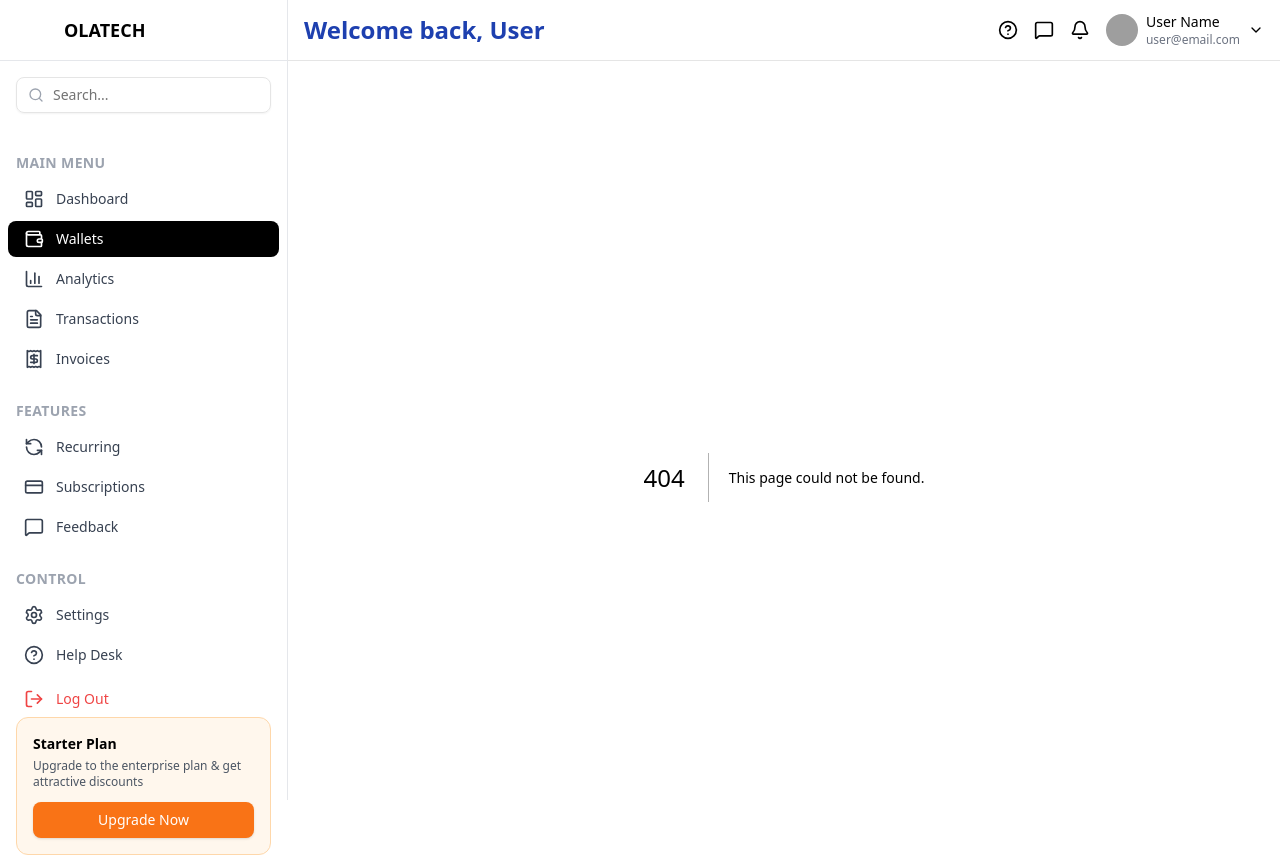
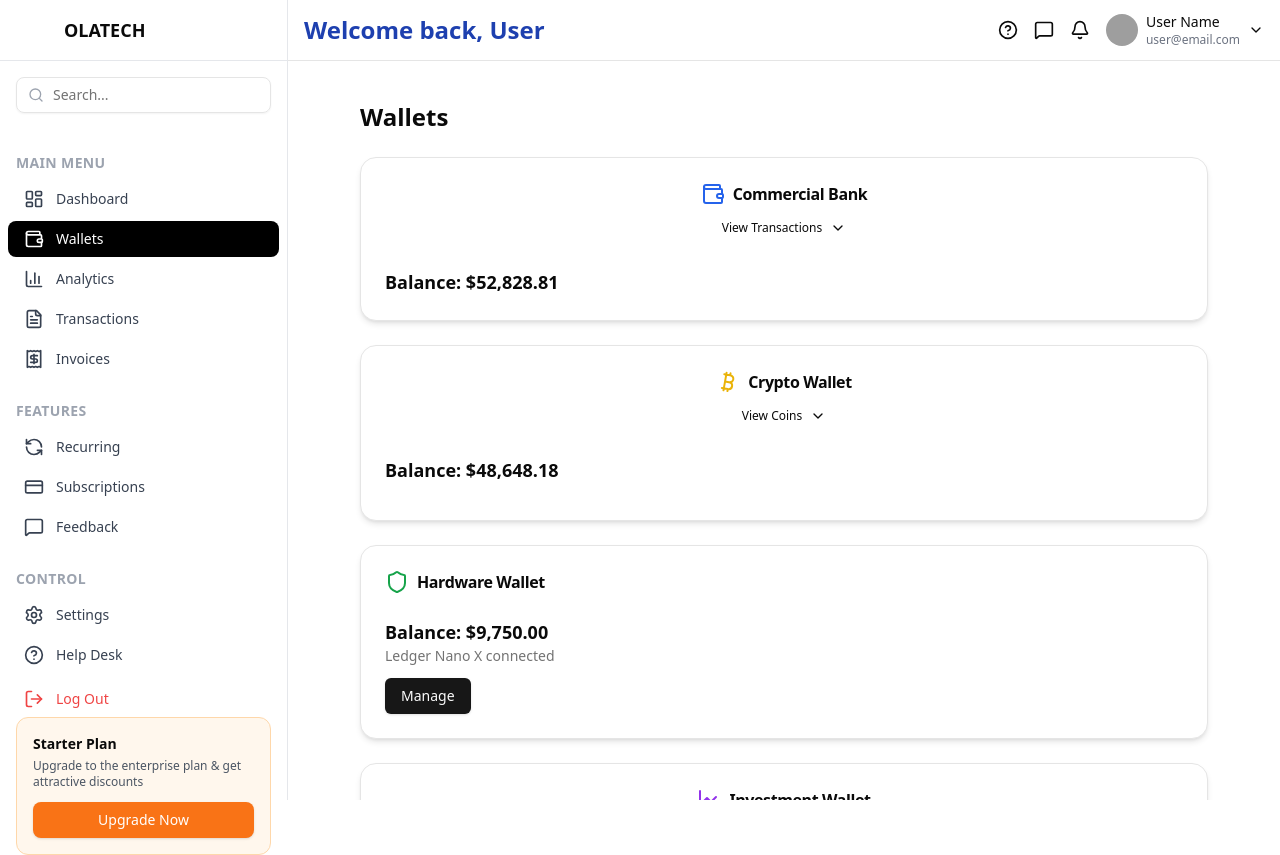
Before and after one commit to BANKOLEDO/olatech-dashboard, a Next.js app: page /wallets in a window 1280 px wide. Before the commit this address had no page. Built offline with nearby package versions, Linux system fonts and the light colour scheme; grey boxes are pictures that could not be loaded.

Commit message:
add wallet page

```diff
--- /dev/null
+++ b/src/app/wallets/page.jsx
@@ -0,0 +1,202 @@
+"use client";
+
+import { motion } from "framer-motion";
+import { Card, CardContent, CardHeader, CardTitle } from "@/components/ui/card";
+import { Button } from "@/components/ui/button";
+import {
+  ChevronDown,
+  ChevronUp,
+  Wallet,
+  Bitcoin,
+  DollarSign,
+  Shield,
+  LineChart,
+} from "lucide-react";
+import { useState } from "react";
+
+export default function WalletsPage() {
+  const [showCrypto, setShowCrypto] = useState(false);
+  const [showBankTxns, setShowBankTxns] = useState(false);
+  const [showManage, setShowManage] = useState(false);
+  const [showInvestments, setShowInvestments] = useState(false);
+
+  const initialBankBalance = 50000; // starting balance
+  const bankTransactions = [
+    { id: 1, name: "Grocery Store", amount: "-$55.20", date: "Aug 12, 2025" },
+    { id: 2, name: "Salary Deposit", amount: "+$3,800.00", date: "Aug 10, 2025" },
+    { id: 3, name: "Netflix", amount: "-$15.99", date: "Aug 08, 2025" },
+    { id: 4, name: "ATM Withdrawal", amount: "-$900.00", date: "Aug 05, 2025" },
+  ];
+
+  const cryptoCoins = [
+    { name: "Bitcoin", symbol: "BTC", balance: "0.35", usd: 39844.35, icon: <Bitcoin className="w-5 h-5 text-yellow-500" /> },
+    { name: "Ethereum", symbol: "ETH", balance: "1.8", usd: 7603.83, icon: <DollarSign className="w-5 h-5 text-indigo-500" /> },
+    { name: "USDT", symbol: "USDT", balance: "1200", usd: 1200, icon: <Shield className="w-5 h-5 text-green-500" /> },
+  ];
+
+  const hardwareWallet = {
+    balance: 9750,
+    device: "Ledger Nano X",
+  };
+
+  const investments = [
+    { id: 1, name: "Tesla Stocks", amount: "$4,500.00", change: "+2.1%" },
+    { id: 2, name: "S&P 500 ETF", amount: "$8,200.00", change: "-0.5%" },
+    { id: 3, name: "Polygon Staking", amount: "$2,900.00", change: "+3.8%" },
+  ];
+
+  const totalBankBalance = bankTransactions
+    .reduce((acc, txn) => {
+      const amount = parseFloat(txn.amount.replace(/[$,]/g, "")); // keep negative sign
+      return acc + amount; // sum signed numbers directly
+    }, initialBankBalance)
+    .toLocaleString("en-US", { style: "currency", currency: "USD" });
+
+  const totalCryptoBalance = cryptoCoins
+    .reduce((acc, coin) => acc + coin.usd, 0)
+    .toLocaleString("en-US", { style: "currency", currency: "USD" });
+
+  const totalHardwareBalance = hardwareWallet.balance.toLocaleString("en-US", {
+    style: "currency",
+    currency: "USD",
+  });
+
+  const totalInvestmentBalance = investments
+    .reduce((acc, inv) => parseFloat(inv.amount.replace(/[$,]/g, "")) + acc, 0)
+    .toLocaleString("en-US", { style: "currency", currency: "USD" });
+
+  return (
+    <div className="p-6 space-y-6 max-w-4xl mx-auto">
+      <h1 className="text-2xl font-bold">Wallets</h1>
+
+      {/* Commercial Bank Wallet */}
+      <motion.div initial={{ opacity: 0, y: 30 }} animate={{ opacity: 1, y: 0 }}>
+        <Card className="rounded-2xl shadow-md hover:shadow-xl transition">
+          <CardHeader className="flex items-center justify-between">
+            <CardTitle className="flex items-center gap-2">
+              <Wallet className="text-blue-600" /> Commercial Bank
+            </CardTitle>
+            <Button variant="ghost" size="sm" onClick={() => setShowBankTxns(!showBankTxns)}>
+              {showBankTxns ? "Hide Transactions" : "View Transactions"}
+              {showBankTxns ? <ChevronUp /> : <ChevronDown />}
+            </Button>
+          </CardHeader>
+          <CardContent>
+            <p className="text-lg font-semibold">Balance: {totalBankBalance}</p>
+
+            {showBankTxns && (
+              <motion.div initial={{ opacity: 0, y: 20 }} animate={{ opacity: 1, y: 0 }} className="mt-4 space-y-3">
+                {bankTransactions.map((txn) => (
+                  <div key={txn.id} className="flex justify-between p-3 rounded-lg bg-gray-50 dark:bg-gray-800">
+                    <div>
+                      <p className="font-medium">{txn.name}</p>
+                      <p className="text-xs text-muted-foreground">{txn.date}</p>
+                    </div>
+                    <p className={`font-semibold ${txn.amount.startsWith("-") ? "text-red-500" : "text-green-600"}`}>
+                      {txn.amount}
+                    </p>
+                  </div>
+                ))}
+              </motion.div>
+            )}
+          </CardContent>
+        </Card>
+      </motion.div>
+
+      {/* Crypto Wallet */}
+      <motion.div initial={{ opacity: 0, y: 30 }} animate={{ opacity: 1, y: 0 }}>
+        <Card className="rounded-2xl shadow-md hover:shadow-xl transition">
+          <CardHeader className="flex items-center justify-between">
+            <CardTitle className="flex items-center gap-2">
+              <Bitcoin className="text-yellow-500" /> Crypto Wallet
+            </CardTitle>
+            <Button variant="ghost" size="sm" onClick={() => setShowCrypto(!showCrypto)}>
+              {showCrypto ? "Hide Coins" : "View Coins"}
+              {showCrypto ? <ChevronUp /> : <ChevronDown />}
+            </Button>
+          </CardHeader>
+          <CardContent>
+            <p className="text-lg font-semibold mb-3">Balance: {totalCryptoBalance}</p>
+
+            {showCrypto && (
+              <motion.div initial={{ opacity: 0 }} animate={{ opacity: 1 }} className="space-y-3">
+                {cryptoCoins.map((coin, idx) => (
+                  <motion.div key={idx} whileHover={{ scale: 1.03 }} className="flex items-center justify-between p-3 rounded-lg bg-gray-50 dark:bg-gray-800">
+                    <div className="flex items-center gap-2">
+                      {coin.icon}
+                      <span className="font-medium">{coin.name} ({coin.symbol})</span>
+                    </div>
+                    <div className="text-right">
+                      <p className="font-semibold">{coin.balance}</p>
+                      <p className="text-sm text-muted-foreground">${coin.usd.toLocaleString()}</p>
+                    </div>
+                  </motion.div>
+                ))}
+              </motion.div>
+            )}
+          </CardContent>
+        </Card>
+      </motion.div>
+
+      {/* Hardware Wallet */}
+      <motion.div initial={{ opacity: 0, y: 30 }} animate={{ opacity: 1, y: 0 }}>
+        <Card className="rounded-2xl shadow-md hover:shadow-xl transition">
+          <CardHeader>
+            <CardTitle className="flex items-center gap-2">
+              <Shield className="text-green-600" /> Hardware Wallet
+            </CardTitle>
+          </CardHeader>
+          <CardContent>
+            <p className="text-lg font-semibold">Balance: {totalHardwareBalance}</p>
+            <p className="text-sm text-muted-foreground">{hardwareWallet.device} connected</p>
+            <Button className="mt-3" onClick={() => setShowManage(!showManage)}>
+              {showManage ? "Close Manager" : "Manage"}
+            </Button>
+
+            {showManage && (
+              <motion.div initial={{ opacity: 0 }} animate={{ opacity: 1 }} className="mt-3 p-3 rounded-lg bg-gray-50 dark:bg-gray-800 space-y-2">
+                <p className="text-sm">🔐 Backup seed phrase</p>
+                <p className="text-sm">⬆️ Update firmware</p>
+                <p className="text-sm">💱 Transfer assets</p>
+              </motion.div>
+            )}
+          </CardContent>
+        </Card>
+      </motion.div>
+
+      {/* Investment Wallet */}
+      <motion.div initial={{ opacity: 0, y: 30 }} animate={{ opacity: 1, y: 0 }}>
+        <Card className="rounded-2xl shadow-md hover:shadow-xl transition">
+          <CardHeader className="flex items-center justify-between">
+            <CardTitle className="flex items-center gap-2">
+              <LineChart className="text-purple-600" /> Investment Wallet
+            </CardTitle>
+            <Button variant="ghost" size="sm" onClick={() => setShowInvestments(!showInvestments)}>
+              {showInvestments ? "Hide Portfolio" : "View Portfolio"}
+              {showInvestments ? <ChevronUp /> : <ChevronDown />}
+            </Button>
+          </CardHeader>
+          <CardContent>
+            <p className="text-lg font-semibold">Balance: {totalInvestmentBalance}</p>
+
+            {showInvestments && (
+              <motion.div initial={{ opacity: 0 }} animate={{ opacity: 1 }} className="mt-4 space-y-3">
+                {investments.map((inv) => (
+                  <div key={inv.id} className="flex justify-between p-3 rounded-lg bg-gray-50 dark:bg-gray-800">
+                    <div>
+                      <p className="font-medium">{inv.name}</p>
+                      <p className={`text-xs ${inv.change.startsWith("+") ? "text-green-600" : "text-red-500"}`}>
+                        {inv.change}
+                      </p>
+                    </div>
+                    <p className="font-semibold">{inv.amount}</p>
+                  </div>
+                ))}
+              </motion.div>
+            )}
+          </CardContent>
+        </Card>
+      </motion.div>
+    </div>
+  );
+}
```
